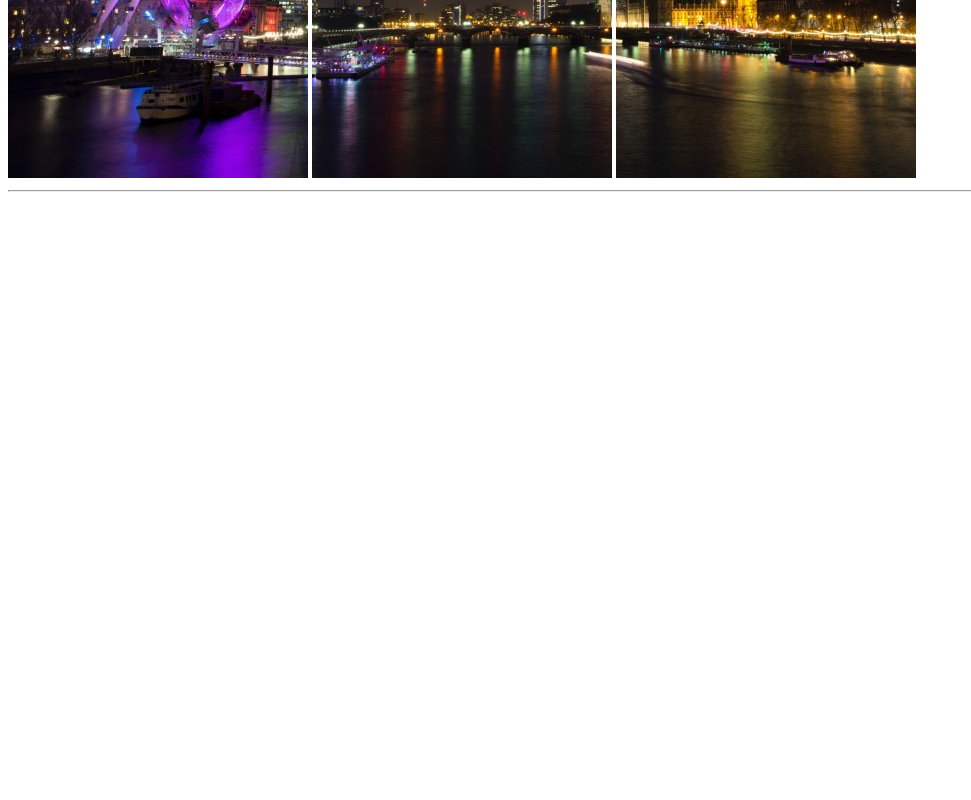
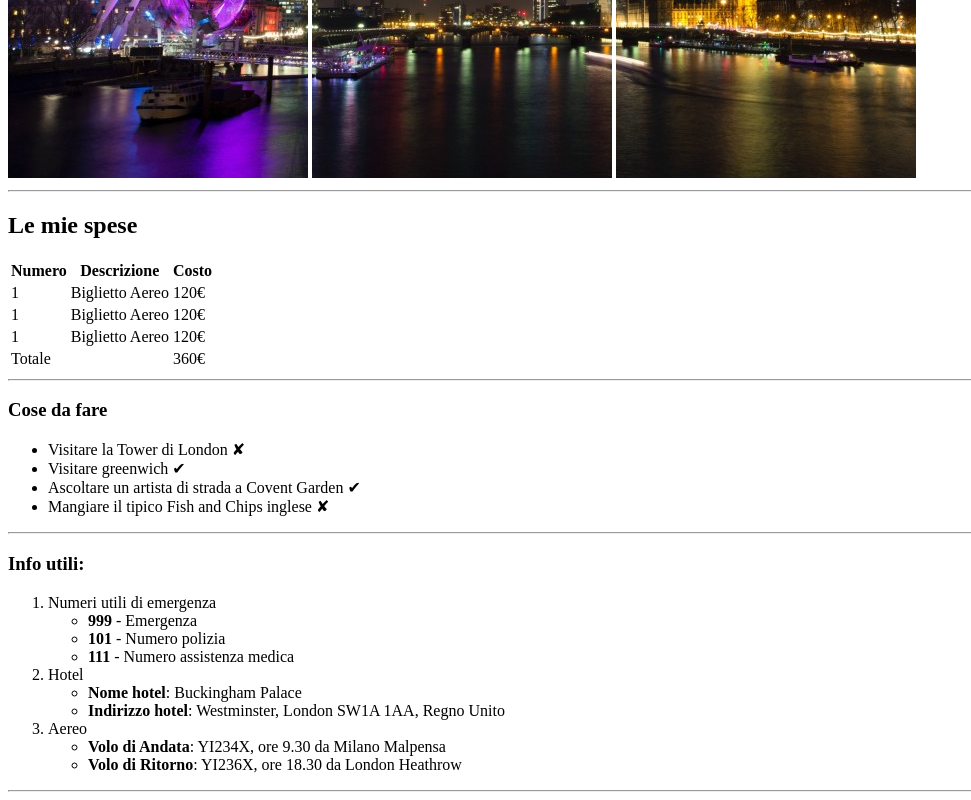
Before and after one commit to marius-leica/html-london-trip, a plain HTML site: page index.html in a window 1280 px wide. Shown: the part 502-1302 px from the top of the page, without its empty margins (0-971 px from the left). Before the commit the page ends 800 px from the top, so only its background shows below. Drawn offline with Linux system fonts and the light colour scheme.

Commit message:
Creata l'ultima section che chiude il progetto

```diff
--- a/index.html
+++ b/index.html
@@ -16,6 +16,80 @@
         <img src="img/pexels-bill-emrich-230794-2.jpg" alt="immagine Londra">
         <hr>
     </header>
+    <main>
+        <section>
+            <h2>Le mie spese</h2>
+            <table>
+                <thead>
+                    <tr>
+                        <th>Numero</th>
+                        <th>Descrizione</th>
+                        <th>Costo</th>
+                    </tr>
+                </thead>
+                <tbody>
+                    <tr>
+                        <td>1</td>
+                        <td>Biglietto Aereo</td>
+                        <td>120€</td>
+                    </tr>
+                    <tr>
+                        <td>1</td>
+                        <td>Biglietto Aereo</td>
+                        <td>120€</td>
+                    </tr>
+                    <tr>
+                        <td>1</td>
+                        <td>Biglietto Aereo</td>
+                        <td>120€</td>
+                    </tr>
+                </tbody>
+                <tfoot>
+                    <tr>
+                        <td colspan="2">Totale</td>
+                        <td>360€</td>
+                    </tr>
+                </tfoot>
+            </table>
+            <hr>
+        </section>
+        <section>
+            <h3>Cose da fare</h3>
+            <ul>
+                <li>Visitare la Tower di London &#10008;</li>
+                <li>Visitare greenwich &#10004;</li>
+                <li>Ascoltare un artista di strada a Covent Garden &#10004;</li>
+                <li>Mangiare il tipico Fish and Chips inglese &#10008;</li>
+            </ul>
+            <hr>
+        </section>
+        <section>
+            <h3>Info utili:</h3>
+            <ol>
+                <li>Numeri utili di emergenza
+                    <ul>
+                        <li><strong>999</strong> - Emergenza</li>
+                        <li><strong>101</strong> - Numero polizia</li>
+                        <li><strong>111</strong> - Numero assistenza medica</li>
+                    </ul>
+                </li>
+                <li>Hotel
+                    <ul>
+                        <li><strong>Nome hotel</strong>: Buckingham Palace</li>
+                        <li><strong>Indirizzo hotel</strong>: Westminster, London SW1A 1AA, Regno Unito</li>
+                    </ul>
+                </li>
+                <li>Aereo
+                    <ul>
+                        <li><strong>Volo di Andata</strong>: YI234X, ore 9.30 da Milano Malpensa</li>
+                        <li><strong>Volo di Ritorno</strong>: YI236X, ore 18.30 da London Heathrow</li>
+                    </ul>
+                </li>
+            </ol>
+            <hr>
+        </section>
+
+    </main>
 </body>
 
 </html>
```
